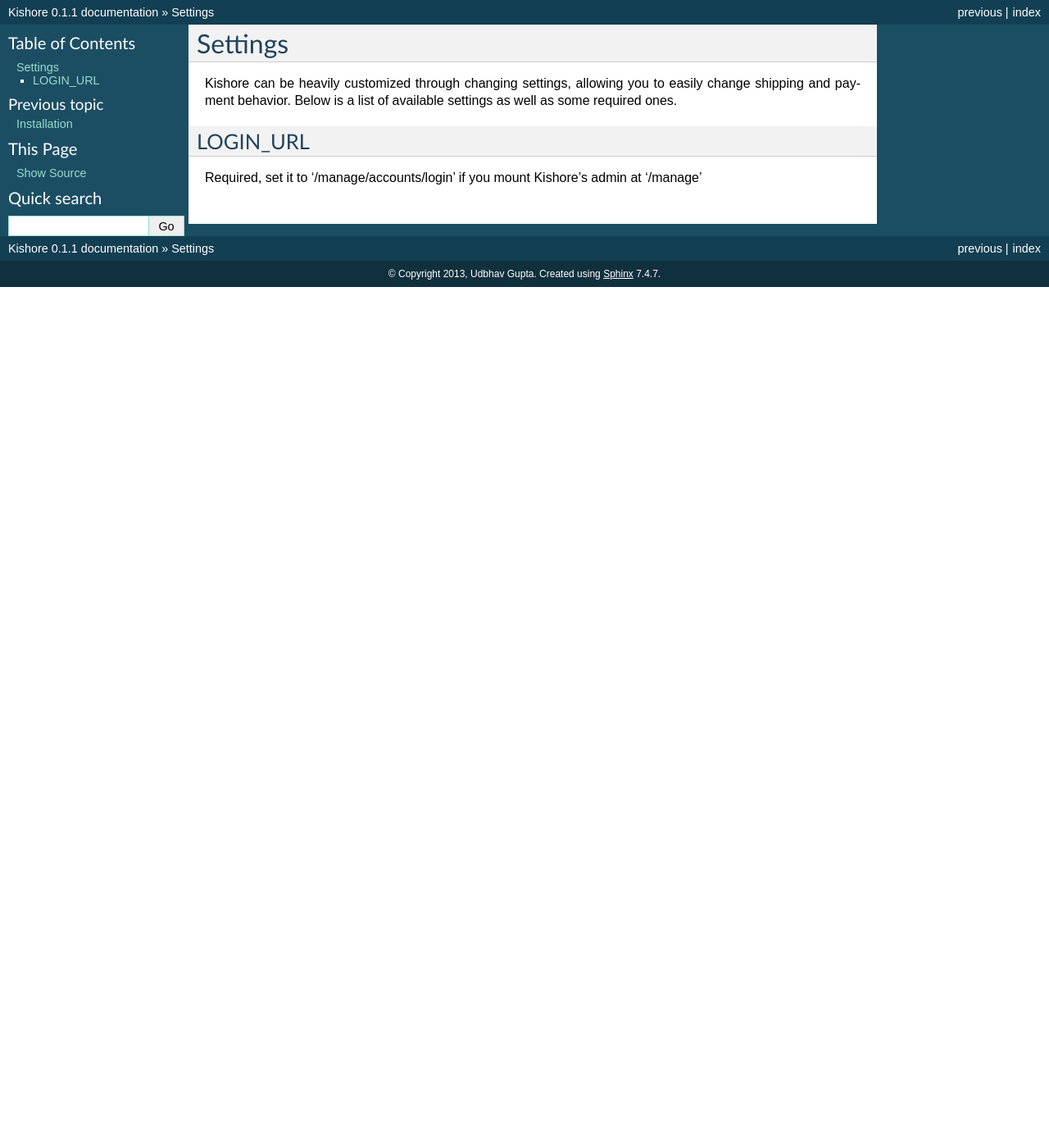
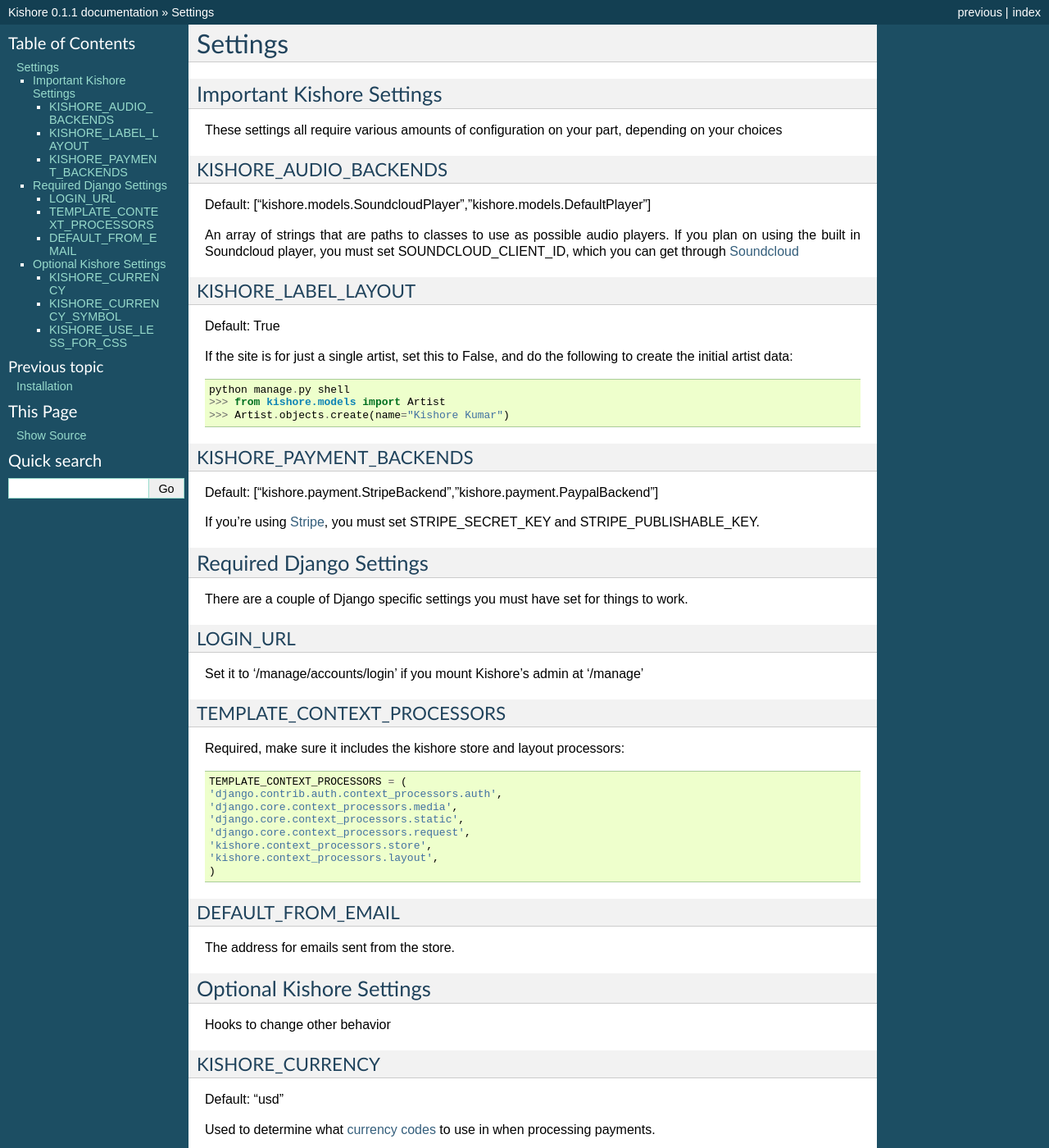
Before and after one commit to udbhav/kishore, a Sphinx documentation site: the page built from docs/settings.rst, in a window 1280 px wide and 1400 px high. Shown: the whole window at 82% size. Built offline with Sphinx 7.4.7, drawn with Linux system fonts in a browser that asks for light colours; some of the changed text lies outside the part shown.

Commit message:
settings clean up and docs

```diff
--- a/docs/settings.rst
+++ b/docs/settings.rst
@@ -1,9 +1,95 @@
 Settings
 ========
 
-Kishore can be heavily customized through changing settings, allowing you to easily change shipping and payment behavior.  Below is a list of available settings as well as some required ones.
+Important Kishore Settings
+--------------------------
+
+These settings all require various amounts of configuration on your part, depending on your choices
+
+KISHORE_AUDIO_BACKENDS
+~~~~~~~~~~~~~~~~~~~~~~
+
+Default: ["kishore.models.SoundcloudPlayer","kishore.models.DefaultPlayer"]
+
+An array of strings that are paths to classes to use as possible audio players.  If you plan on using
+the built in Soundcloud player, you must set SOUNDCLOUD_CLIENT_ID, which you can get through
+`Soundcloud <http://developers.soundcloud.com/>`_
+
+KISHORE_LABEL_LAYOUT
+~~~~~~~~~~~~~~~~~~~~
+
+Default: True
+
+If the site is for just a single artist, set this to False, and do the following to create the initial
+artist data::
+
+    python manage.py shell
+    >>> from kishore.models import Artist
+    >>> Artist.objects.create(name="Kishore Kumar")
+
+KISHORE_PAYMENT_BACKENDS
+~~~~~~~~~~~~~~~~~~~~~~~~
+
+Default: ["kishore.payment.StripeBackend","kishore.payment.PaypalBackend"]
+
+If you're using `Stripe <https://stripe.com/>`_, you must set STRIPE_SECRET_KEY and
+STRIPE_PUBLISHABLE_KEY.
+
+
+Required Django Settings
+------------------------
+
+There are a couple of Django specific settings you must have set for things to work.
 
 LOGIN_URL
----------
+~~~~~~~~~
 
-Required, set it to '/manage/accounts/login' if you mount Kishore's admin at '/manage'
+Set it to '/manage/accounts/login' if you mount Kishore's admin at '/manage'
+
+TEMPLATE_CONTEXT_PROCESSORS
+~~~~~~~~~~~~~~~~~~~~~~~~~~~
+
+Required, make sure it includes the kishore store and layout processors::
+
+    TEMPLATE_CONTEXT_PROCESSORS = (
+    'django.contrib.auth.context_processors.auth',
+    'django.core.context_processors.media',
+    'django.core.context_processors.static',
+    'django.core.context_processors.request',
+    'kishore.context_processors.store',
+    'kishore.context_processors.layout',
+    )
+
+DEFAULT_FROM_EMAIL
+~~~~~~~~~~~~~~~~~~
+
+The address for emails sent from the store.
+
+
+Optional Kishore Settings
+-------------------------
+
+Hooks to change other behavior
+
+KISHORE_CURRENCY
+~~~~~~~~~~~~~~~~
+
+Default: "usd"
+
+Used to determine what `currency codes <http://en.wikipedia.org/wiki/ISO_4217>`_ to use in when
+processing payments.
+
+KISHORE_CURRENCY_SYMBOL
+~~~~~~~~~~~~~~~~~~~~~~~
+
+Default: "$"
+
+Used to change what's displayed in templates.
+
+KISHORE_USE_LESS_FOR_CSS
+~~~~~~~~~~~~~~~~~~~~~~~~
+
+Default: False
+
+If you want to customize the looks using less, set this to True, and install
+`django-less <https://github.com/andreyfedoseev/django-less>`_.
```
Also changed, not shown: 4 other files.
